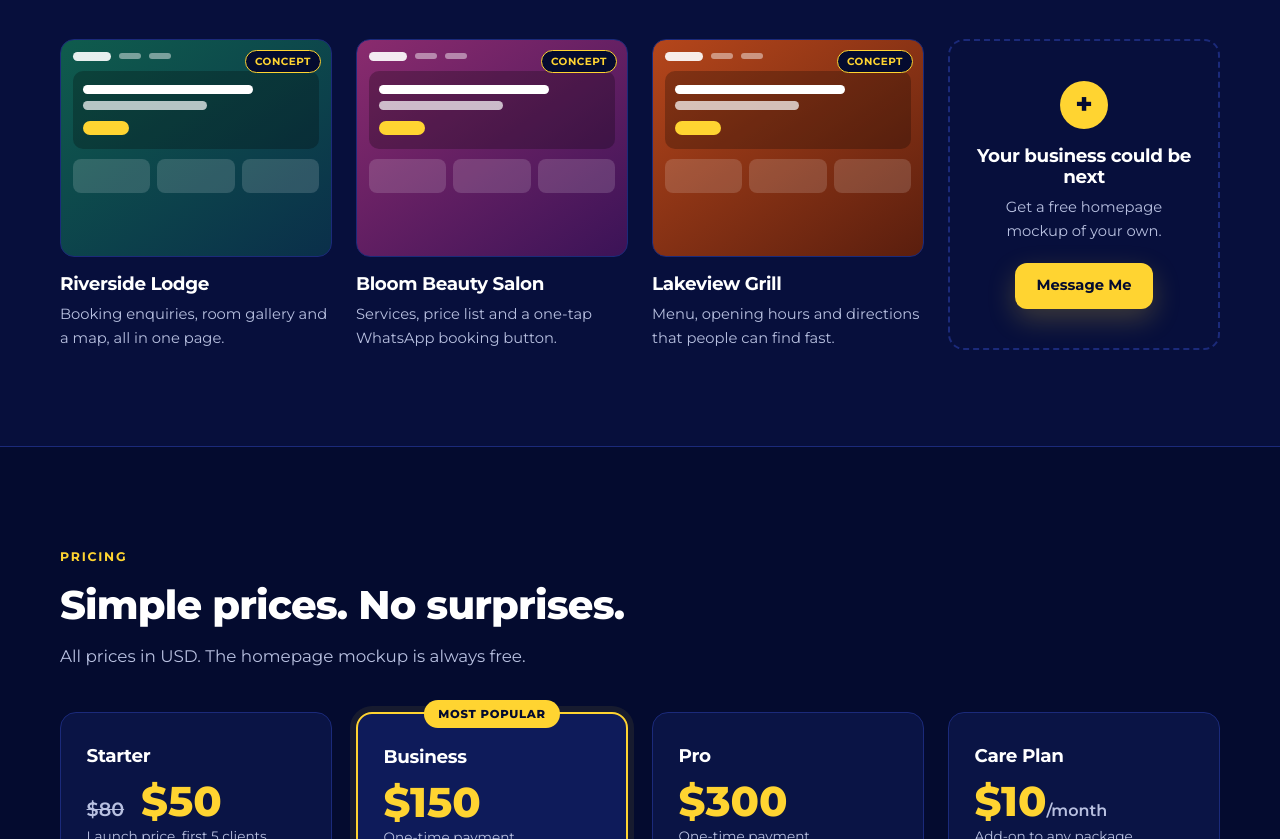
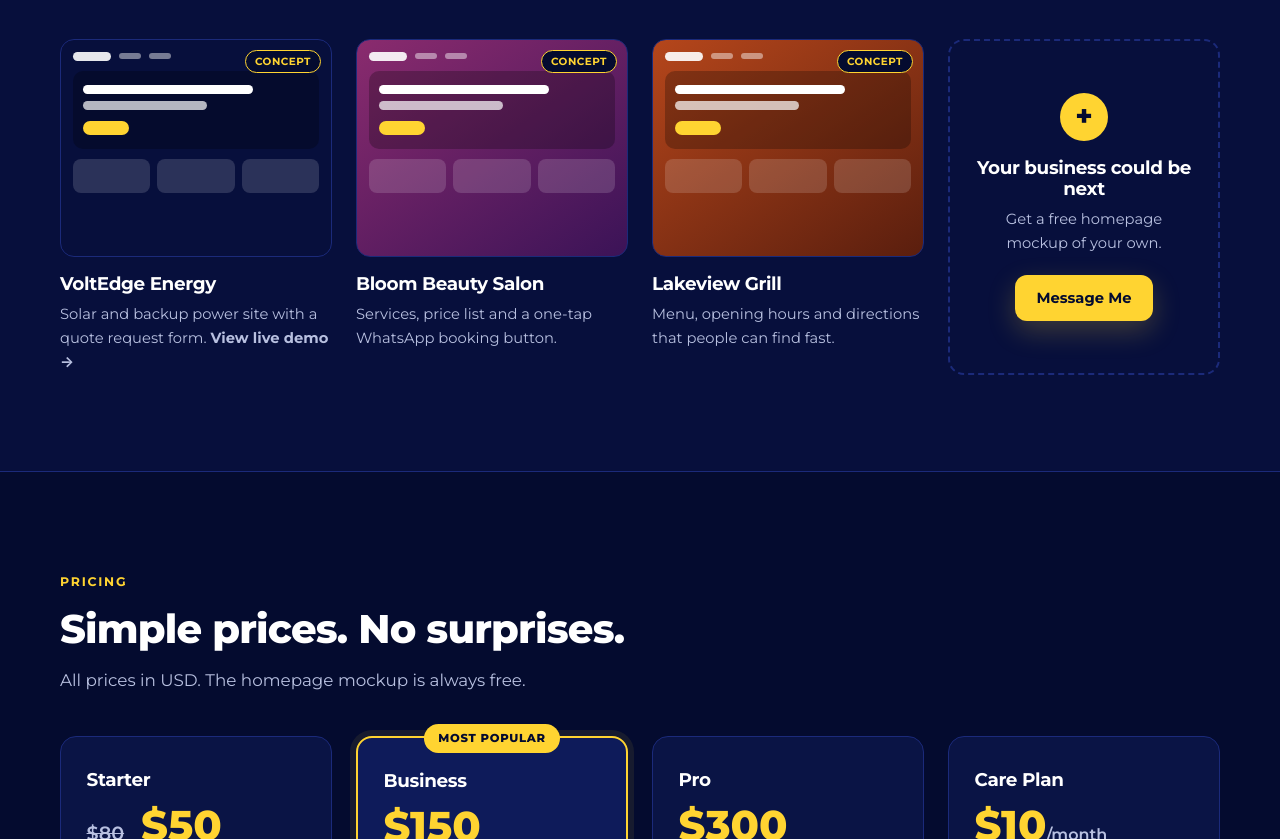
Before and after one commit to Poppedcalf/Local-Edge, a plain HTML site: page index.html in a window 1280 px wide. Shown: the part 2912-3751 px from the top of the page. Drawn offline with Linux system fonts and the light colour scheme.

Commit message:
Update index.html

```diff
--- a/index.html
+++ b/index.html
@@ -214,15 +214,15 @@
              whole card an <a href="LIVE-SITE-URL"> link. -->
         <div class="grid grid-4">
           <article class="work-card reveal">
-            <div class="thumb thumb-lodge" aria-hidden="true">
-              <span class="badge">Concept</span>
-              <div class="t-top"><b></b><i></i><i></i></div>
-              <div class="t-hero"><span></span><span></span><em></em></div>
-              <div class="t-row"><s></s><s></s><s></s></div>
-            </div>
-            <h3>Riverside Lodge</h3>
-            <p>Booking enquiries, room gallery and a map, all in one page.</p>
-          </article>
+  <a class="thumb thumb-solar" href="https://poppedcalf.github.io/voltedge-demo/" target="_blank" rel="noopener noreferrer" aria-label="View the VoltEdge Energy concept website">
+    <span class="badge">Concept</span>
+    <div class="t-top"><b></b><i></i><i></i></div>
+    <div class="t-hero"><span></span><span></span><em></em></div>
+    <div class="t-row"><s></s><s></s><s></s></div>
+  </a>
+  <h3>VoltEdge Energy</h3>
+  <p>Solar and backup power site with a quote request form. <a href="https://poppedcalf.github.io/voltedge-demo/" target="_blank" rel="noopener noreferrer"><strong>View live demo &rarr;</strong></a></p>
+</article>
           <article class="work-card reveal">
             <div class="thumb thumb-salon" aria-hidden="true">
               <span class="badge">Concept</span>
```
